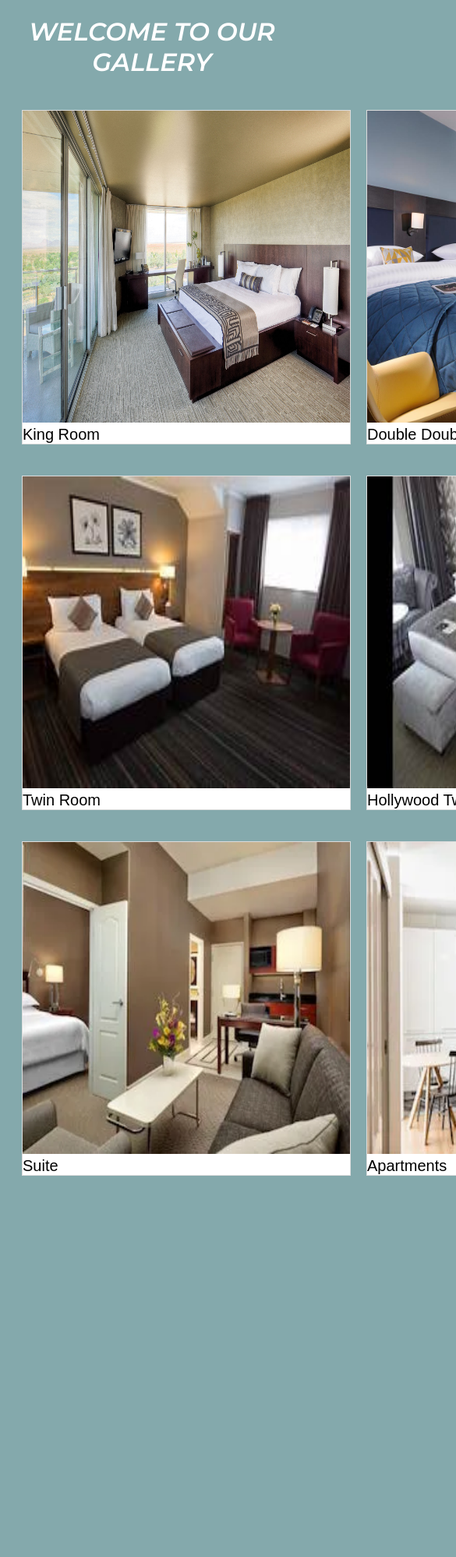
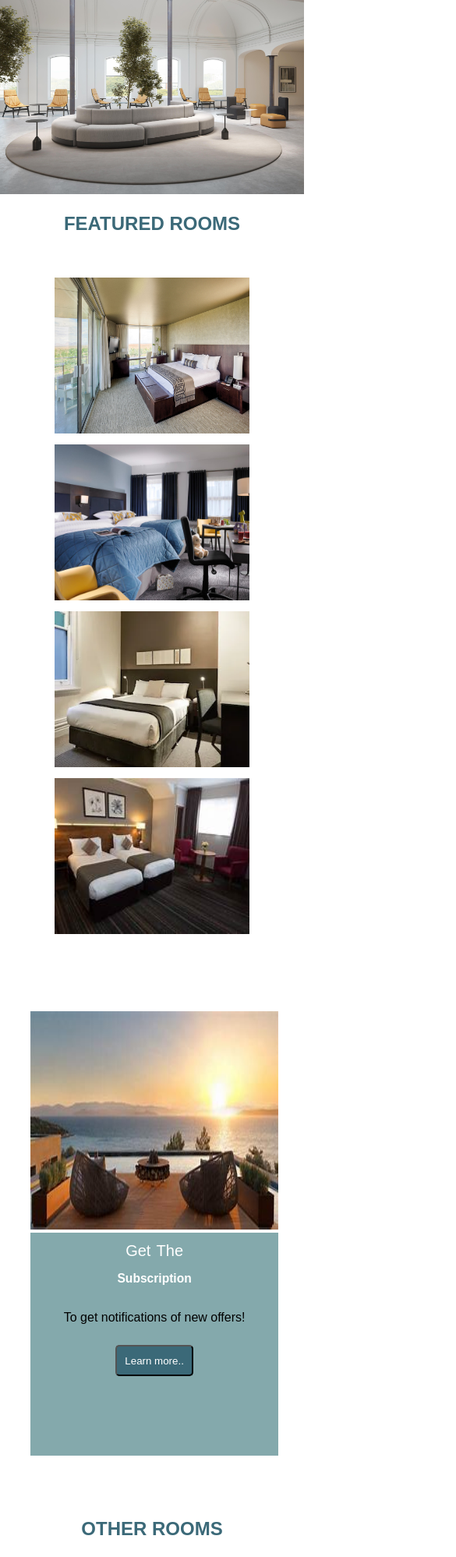
Before and after one commit to avishka24/hotel-website, a plain HTML site: page gallery.html in a window 390 px wide. Shown: the top 1997 px of the page at 78% size, 585 px wide, since content can reach past the window. Before the commit the page ends 1536 px from the top, so only its background shows below. Drawn offline with Linux system fonts and the light colour scheme.

Commit message:
responsive

```diff
--- a/booking.css
+++ b/booking.css
@@ -107,3 +107,38 @@ h3{
     float: right;
     margin-right: 40px;
 }
+@media screen and (max-width:800px){
+    #review,.head{
+width: 100%;
+
+    margin: 5px;
+    }
+    .reviews1{
+margin: auto;
+        margin-bottom: 4%;
+    }
+    .reviews2{
+        margin:auto;
+    }
+    h1,h2{
+text-align: center;}
+    #happy{
+       margin-right: 30%;
+    }
+    .book{
+    align-items: center;
+        justify-content: center;
+        width: 50%;
+    }
+    input{
+width:100%;
+        margin: 10;
+    }
+    .buttonn{
+margin-left: 7%;}
+    h3{
+        margin-top: 10%;
+        margin-left: 0;
+        line-height: 2;
+    }
+}
--- a/gallery.css
+++ b/gallery.css
@@ -1,28 +1,109 @@
 body{
-    background-color: #84a9ac;
+    margin: 0;
+    padding: 0;
+    background-color: #fff;
     font-family: sans-serif;
 }
-h1{
-  text-align: center;
-    color: white;
-    font-family: 'Montserrat', sans-serif;
+#mainimage{
+height: 650px;
+    width: 1363px;
+
+}
+.feature{
+    text-align: center;
+    color:#3b6978;
 }
 #main{
+    width: 80%;
+    margin: auto;
     display: flex;
+    flex-wrap: wrap;
+    padding: 30px;
+}
+.images{
+height: 200px;
+    width: 250px;
+    margin: 5px;
+    flex-direction: column;
+}
+span{
+    text-align: left;
+}
+/*-------*/
+#second{
+    padding-top: 60px;
+     width: 80%;
+   padding-bottom: 60px;
     margin: auto;
+    display: flex;
+    flex-wrap: wrap;
+    flex-direction: column;
+}
+
+.inner1{
+    height: 280px;
+    width: 550px;
+    background-color: #84a9ac;
+    position: absolute;
+    margin-left: 550px;
+   text-align: center;
+
+    flex-direction: column;
+}
+.inner2{
+   flex-direction: column;
+}
+.images1{
+    height: 280px;
+    width: 550px;
+
+    flex-direction: column;
+}
+span{
+    word-spacing: 2px;
+    padding: 10px;
+    line-height: 2;
+    font-size: 20px;
+    color: white;
+
+}
+#subs{
+font-weight: bold;
+    font-size: 4vw;
+}
+p{
     padding: 10px;
 }
-.inner{
-    margin: 10px;
-    border:1px solid gainsboro;
-    background-color: white;
+button{
+    height: 40px;
+    width: 100px;
+    color: white;
+    background-color: #3b6978;
+    border-radius: 5px;
+    padding: 5px;
 }
-.images{
-    height: 400px;
-    width: 420px;
-
+#footer{
+background-color: #3b6978;
+    color: white;
+    text-align: center;
 }
-span{
-    font-size: 20px;
-    text-align: left;
+@media screen and (max-width:800px){
+    #footer,#mainimage{
+        width: 100%;
+        height: 50%;
+    }
+    #main{
+        align-items: center;
+        justify-content: center;
+    }
+    .images1{
+        width: 100%;
+        margin: auto;
+    }
+    .inner1{
+        position: relative;
+        margin: auto;
+        width: 100%;
+        padding: 1%;
+    }
 }
--- a/gallery.html
+++ b/gallery.html
@@ -6,51 +6,69 @@
 
     <link rel="stylesheet" href="gallery.css">
     <link href="https://fonts.googleapis.com/css2?family=Montserrat:ital,wght@1,600&display=swap" rel="stylesheet">
+    <meta name="viewport" content="width=device-width, initial-scale=1.0">
+
 </head>
 <body>
-<h1>WELCOME TO OUR GALLERY</h1>
+<div id="imageheader">
+
+    <img src="galleryimage.jpg" id="mainimage">
+
+</div>
+<h2 class="feature">FEATURED ROOMS</h2>
 <div id="main">
+
     <div class="inner">
         <img src="king%20room.jpg" class="images">
-        <span>King Room</span>
+
     </div>
     <div class="inner">
         <img src="double%20double.jpg" class="images">
-        <span>Double Double Room</span>
+
     </div>
         <div class="inner">
         <img src="queen.webp" class="images">
-        <span>Queen Room</span>
+
     </div>
-</div>
-
-<div id="main">
     <div class="inner">
         <img src="twin%20room.jpg" class="images">
-        <span>Twin Room</span>
+
+    </div>
+    </div>
+    <div id="second">
+   <div class="inner2">
+        <img src="imageeeee.jpg" class="images1">
+
+    </div>
+        <div class="inner1">
+            <span>Get The</span><br><span id="subs"> Subscription</span>
+       <p>To get notifications of new offers!</p>
+       <button>Learn more..</button>
+    </div>
+    </div>
+
+<h2 class="feature">OTHER ROOMS</h2>
+<div id="main">
+
+    <div class="inner">
+        <img src="king%20room.jpg" class="images">
+
     </div>
     <div class="inner">
-        <img src="hollywood%20twin%20room.jpg" class="images">
-        <span>Hollywood Twin Room</span>
+        <img src="connecting%20rooms.webp" class="images">
+
     </div>
         <div class="inner">
-        <img src="tripple.webp" class="images">
-        <span>Tripple Room</span>
-    </div>
-</div>
-<div id="main">
-    <div class="inner">
-        <img src="suite.webp" class="images">
-        <span>Suite</span>
+        <img src="hollywood%20twin%20room.jpg" class="images">
+
     </div>
     <div class="inner">
         <img src="apartments.webp" class="images">
-        <span>Apartments</span>
+
     </div>
-        <div class="inner">
-        <img src="connecting%20rooms.webp" class="images">
-        <span>Connecting Room</span>
     </div>
-</div>
+    <div id="footer">
+        <h2>THANKS FOR VISITING!</h2>
+    </div>
 </body>
 </html>
--- a/services.css
+++ b/services.css
@@ -15,9 +15,10 @@ h1{
 div{
     display: flex;
     margin: auto;
-
+    flex-wrap: wrap;
+   margin-bottom: 20px;
 }
-i{
+.icon{
   margin-top: 100px;
     margin-left: 50px;
 }
@@ -29,7 +30,7 @@ i{
     border-radius: 50%;
     text-align: center;
     box-shadow: 0 0 5px gray;
-    animation: circle 2s 6;
+    animation: circle 2s 1;
 }
 
 .div-circle1{
@@ -40,7 +41,7 @@ i{
     border-radius: 50%;
     text-align: center;
     box-shadow: 0 0 5px gray;
-    animation: circle 2s 6;
+    animation: circle 2s 1;
 }
 
 .div-circle2{
@@ -51,7 +52,7 @@ i{
     text-align: center;
     box-shadow: 0 0 5px gray;
     margin: 30px;
-    animation: circle 2s 6;
+    animation: circle 2s 1;
 }
 
 .div-circle3{
@@ -62,7 +63,7 @@ i{
     text-align: center;
     box-shadow: 0 0 5px gray;
      margin: 30px;
-    animation: circle 2s 6;
+    animation: circle 2s 1;
 }
 
 .div-circle4{
@@ -73,7 +74,7 @@ i{
     border-radius: 50%;
     text-align: center;
     box-shadow: 0 0 5px gray;
-    animation: circle 2s 6;
+    animation: circle 2s 1;
 }
 
 .div-circle5{
@@ -84,7 +85,7 @@ i{
     text-align: center;
     box-shadow: 0 0 5px gray;
      margin: 30px;
-    animation: circle 2s 6;
+    animation: circle 2s 1;
 
 }
 
@@ -93,19 +94,21 @@ i{
     width:250px;
     background-color: #fff48f;
     border-radius: 50%;
+    margin: 30px;
     text-align: center;
     box-shadow: 0 0 5px gray;
-    animation: circle 2s 6;
+    animation: circle 2s 1;
 }
 
 .div-circle7{
     height: 250px;
     width:250px;
+    margin: 30px;
     background-color: #d9adad;
     border-radius: 50%;
     text-align: center;
     box-shadow: 0 0 5px gray;
-    animation: circle 2s 6;
+    animation: circle 2s 1;
 }
 @keyframes circle{
     50%{
@@ -182,3 +185,29 @@ margin-right: 20px;
     border-bottom:4px solid ;
     transform: skewY(-20deg);
 }
+@media screen and (max-width:800px){
+    div,#division{
+        width: 100%;
+        margin: auto;
+        text-align: center;
+        align-items: center;
+        justify-content: center;
+    }
+    .icon{
+        text-align: center;
+        font-size: 25px;
+        margin: 3%;
+    }
+    h1{
+        text-align: center;
+    }
+    input{
+        margin: 20px;
+    }
+    span{
+margin-bottom: 20px;
+        margin-top: 20px;
+        padding: 1%;
+    }
+
+}
--- a/skills.css
+++ b/style.css
@@ -1,31 +1,24 @@
 *{
   margin: 0;
   padding: 0;
-  font-family:sans-serif;
-}
-h1{
-    margin: auto;
-    text-align: center;
-    padding: 50px;
-    font-size: 40px;
-    color: #3b6978;
+  font-family: "Open Sans",sans-serif;
 }
 
 body{
-  background-color: #84a9ac;
+  background-color: #444;
+  min-height: 100vh;
+  display: flex;
   align-items: center;
   justify-content: center;
 }
 
-.blog{
+.blog-posts{
   width: min(1200px, 100%);
-  padding: 30px;
+  padding: 20px;
   display: flex;
   justify-content: space-between;
   flex-wrap: wrap;
   cursor: pointer;
-    margin: 20px;
-    margin-left: 60px;
 }
 
 .post{
@@ -35,7 +28,6 @@ body{
 
 .post-img{
   width: 100%;
-    height: 300px;
   border-radius: 6px;
   transition: .3s linear;
 }
@@ -67,3 +59,12 @@ body{
 .post:hover .post-content{
   transform: translateY(-80px);
 }
+
+@media screen and (max-width: 1200px){
+  .blog-posts{
+    justify-content: center;
+  }
+  .post{
+    width: min(600px, 100%);
+  }
+}
```
Also changed, not shown: booking.html (+4 -4 lines), home.css (+7 -0 lines), home.html (+12 -6 lines), index.html (+3 -9 lines), services.html (+8 -8 lines), skills.html (+13 -13 lines), styles.css (+49 -1 lines), business.jpg, c1.jpg (deleted), galleryimage.jpg (added), historical.jpg (added), imageeeee.jpg (added), wedding.jpg.
